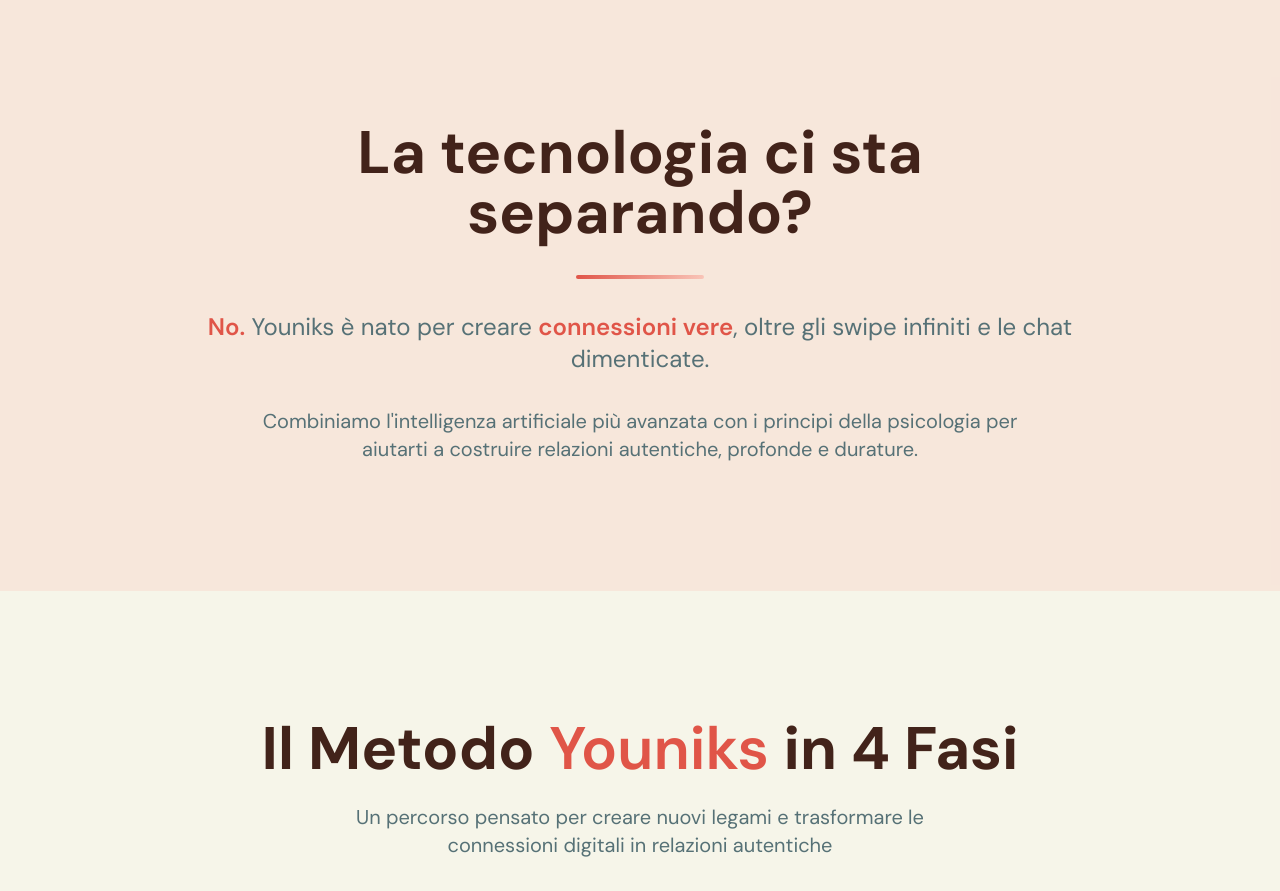
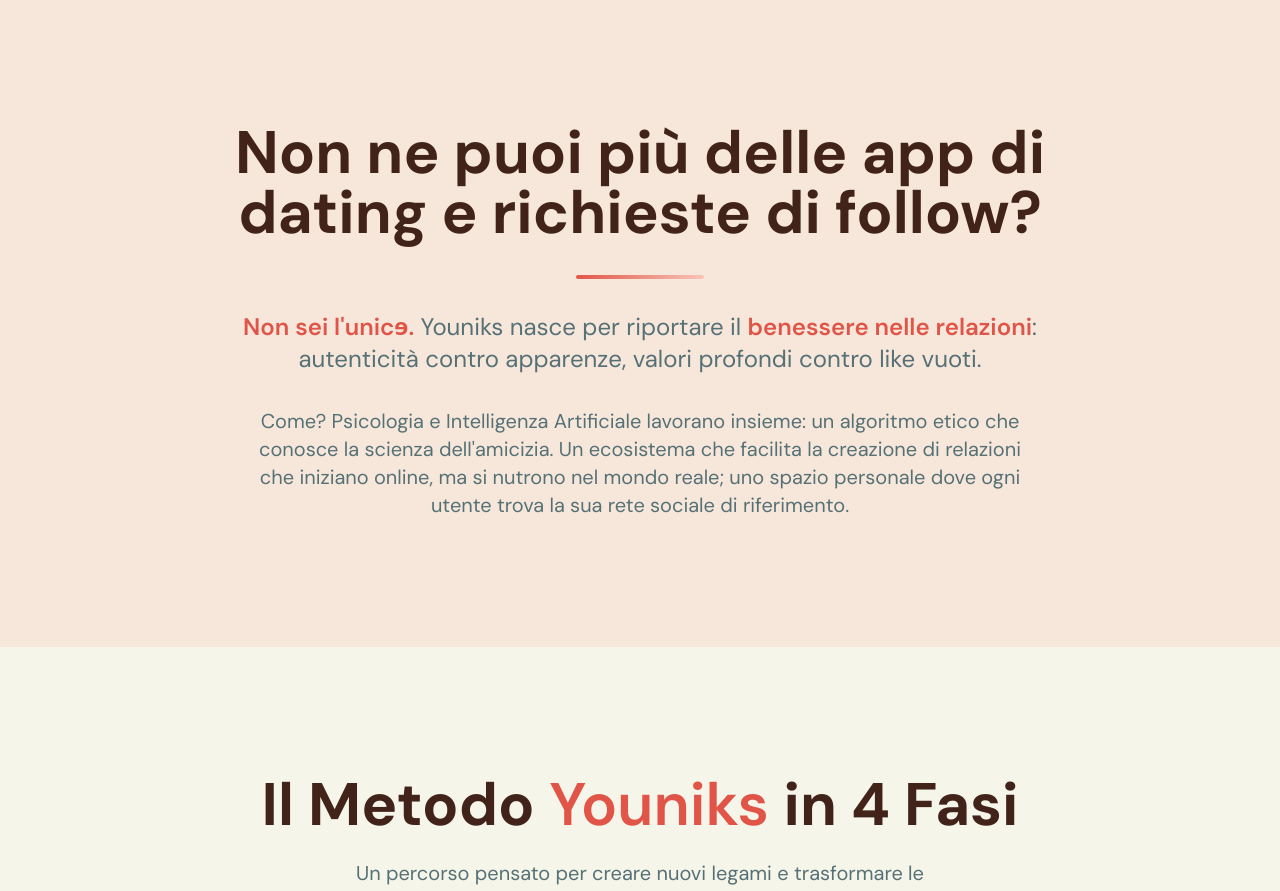
Before and after one commit to lafaucialby/youniks-landing, a React (Vite) app: page / in a window 1280 px wide. Shown: the part 940-1831 px from the top of the page. Built offline with nearby package versions, Linux system fonts and the light colour scheme; no server answers.

Commit message:
Update ProblemSection.tsx
By Gioele

```diff
--- a/src/components/ProblemSection.tsx
+++ b/src/components/ProblemSection.tsx
@@ -4,20 +4,22 @@
       <div className="container px-4">
         <div className="max-w-4xl mx-auto text-center space-y-8 animate-fade-in">
           <h2 className="text-4xl md:text-5xl lg:text-6xl font-bold text-foreground leading-tight">
-            La tecnologia ci sta separando?
+            Non ne puoi più delle app di dating e richieste di follow?
           </h2>
 
           <div className="h-1 w-32 accent-gradient rounded-full mx-auto" />
 
           <p className="text-xl md:text-2xl text-muted-foreground leading-relaxed">
-            <span className="text-primary font-semibold">No.</span> Youniks è nato per creare{" "}
-            <span className="text-primary font-semibold">connessioni vere</span>,
-            oltre gli swipe infiniti e le chat dimenticate.
+            <span className="text-primary font-semibold">Non sei l'unicɘ.</span> Youniks nasce per riportare il {" "}
+            <span className="text-primary font-semibold">benessere nelle relazioni</span>:
+            autenticità contro apparenze, valori profondi contro like vuoti.
           </p>
 
           <p className="text-lg md:text-xl text-muted-foreground max-w-3xl mx-auto">
-            Combiniamo l'intelligenza artificiale più avanzata con i principi della psicologia
-            per aiutarti a costruire relazioni autentiche, profonde e durature.
+            Come? Psicologia e Intelligenza Artificiale lavorano insieme: un algoritmo etico che conosce la scienza dell'amicizia.
+            Un ecosistema che facilita la creazione di relazioni che iniziano online, ma si nutrono nel mondo reale;
+            uno spazio personale dove ogni utente trova la sua rete sociale di riferimento.
+
           </p>
         </div>
       </div>
```
